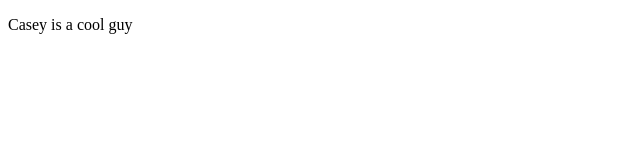
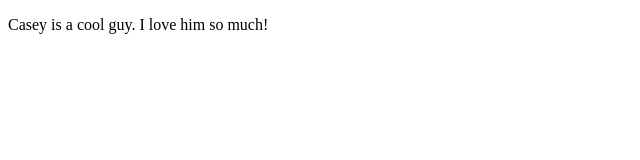
Before and after one commit to montanawsmith/sample_code, a plain HTML site: page index.html in a window 1280 px wide. Shown: the whole page, without its empty margins (0-640 px from the left). Drawn offline with Linux system fonts and the light colour scheme.

Commit message:
made a text edit

```diff
--- a/index.html
+++ b/index.html
@@ -1,3 +1,3 @@
 <!DOCTYPE html>
-	<p>Casey is a cool guy</p>
+	<p>Casey is a cool guy. I love him so much!</p>
 	</html>
```
